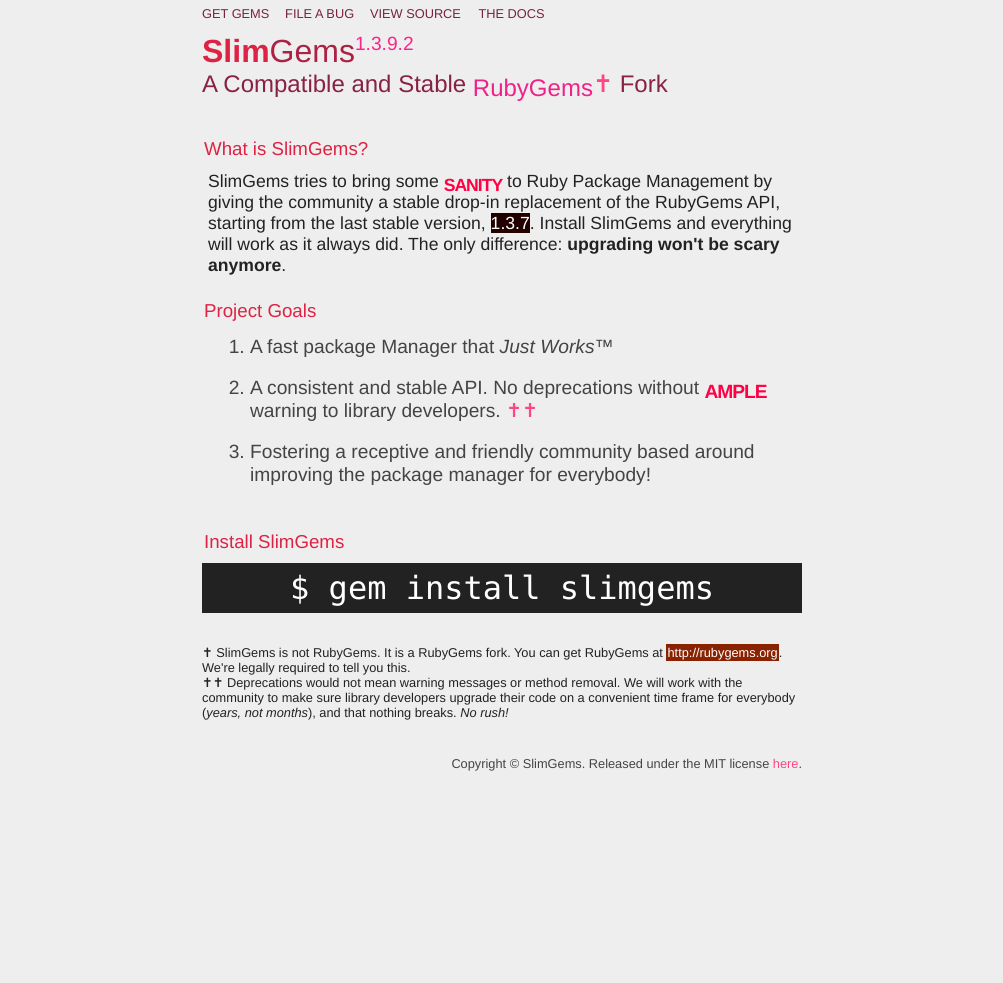
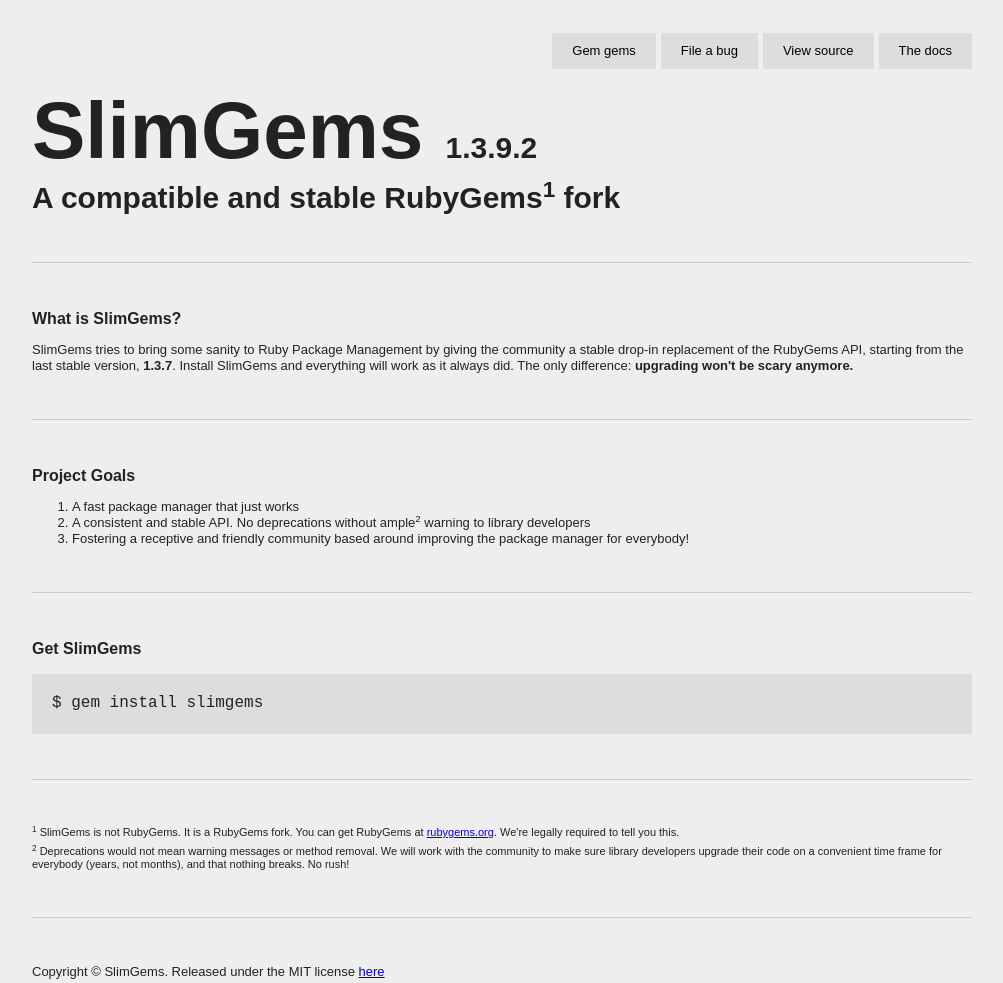
Before and after one commit to slimgems/slimgems.github.com, a plain HTML site: page index.html in a window 1280 px wide. Shown: the whole page, without its empty margins (138-1141 px from the left). Before the commit the page ends 800 px from the top, so only its background shows below. Drawn offline with Linux system fonts and the light colour scheme.

Commit message:
Fresh, clean, simple design proposal using clean markup and a modified stylesheet (extracted from HTML5 Boilerplate) to achieve cross-browser consistency.

```diff
--- /dev/null
+++ b/css/style.css
@@ -0,0 +1,242 @@
+/* ==|== normalize ==========================================================
+ *
+ * HTML5 ✰ Boilerplate
+ *
+ * What follows is the result of much research on cross-browser styling.
+ * Credit left inline and big thanks to Nicolas Gallagher, Jonathan Neal,
+ * Kroc Camen, and the H5BP dev community and team.
+ *
+ * Detailed information about this CSS: h5bp.com/css
+ */
+
+html, body, div, span, applet, object, iframe,
+h1, h2, h3, h4, h5, h6, p, blockquote, pre,
+a, abbr, acronym, address, big, cite, code,
+del, dfn, em, img, ins, kbd, q, s, samp,
+small, strike, strong, sub, sup, tt, var,
+b, u, i, center,
+dl, dt, dd, ol, ul, li,
+fieldset, form, label, legend,
+table, caption, tbody, tfoot, thead, tr, th, td,
+article, aside, canvas, details, embed,
+figure, figcaption, footer, header, hgroup,
+menu, nav, output, ruby, section, summary,
+time, mark, audio, video {
+  margin: 0;
+  padding: 0;
+  border: 0;
+  font-size: 100%;
+  font: inherit;
+  vertical-align: baseline;
+}
+
+article, aside, details, figcaption, figure, footer, header, hgroup, nav, section { display: block; }
+audio, canvas, video { display: inline-block; *display: inline; *zoom: 1; }
+audio:not([controls]) { display: none; }
+[hidden] { display: none; }
+
+html { font-size: 100%; overflow-y: scroll; -webkit-text-size-adjust: 100%; -ms-text-size-adjust: 100%; }
+
+body { margin: 0; font-size: 13px; line-height: 1.231; }
+
+body, button, input, select, textarea { font-family: sans-serif; color: #222; }
+
+::-moz-selection { background: #fe57a1; color: #fff; text-shadow: none; }
+::selection { background: #fe57a1; color: #fff; text-shadow: none; }
+
+a { color: #00e; }
+a:visited { color: #551a8b; }
+a:hover { color: #06e; }
+a:focus { outline: thin dotted; }
+
+a:hover, a:active { outline: 0; }
+
+abbr[title] { border-bottom: 1px dotted; }
+
+b, strong { font-weight: bold; }
+
+blockquote, q { quotes: none; }
+blockquote:before, blockquote:after,
+q:before, q:after { content: ''; content: none; }
+blockquote { margin: 1em 40px; }
+
+dfn { font-style: italic; }
+
+hr { display: block; height: 1px; border: 0; border-top: 1px solid #ccc; margin: 1em 0; padding: 0; }
+
+ins { background: #ff9; color: #000; text-decoration: none; }
+
+mark { background: #ff0; color: #000; font-style: italic; font-weight: bold; }
+
+pre, code, kbd, samp { font-family: monospace, monospace; _font-family: 'courier new', monospace; font-size: 1em; }
+
+pre { white-space: pre; white-space: pre-wrap; word-wrap: break-word; }
+
+q { quotes: none; }
+q:before, q:after { content: ""; content: none; }
+
+small { font-size: 85%; }
+
+sub, sup { font-size: 75%; line-height: 0; position: relative; vertical-align: baseline; }
+sup { top: -0.5em; }
+sub { bottom: -0.25em; }
+
+ul, ol { margin: 1em 0; padding: 0 0 0 40px; }
+dd { margin: 0 0 0 40px; }
+nav ul, nav ol { list-style: none; list-style-image: none; margin: 0; padding: 0; }
+
+img { border: 0; -ms-interpolation-mode: bicubic; vertical-align: middle; }
+
+svg:not(:root) { overflow: hidden; }
+
+figure { margin: 0; }
+
+form { margin: 0; }
+fieldset { border: 0; margin: 0; padding: 0; }
+
+label { cursor: pointer; }
+
+legend { border: 0; *margin-left: -7px; padding: 0; }
+
+button, input, select, textarea { font-size: 100%; margin: 0; vertical-align: baseline; *vertical-align: middle; }
+
+button, input { line-height: normal; *overflow: visible; }
+
+table button, table input { *overflow: auto; }
+
+button, input[type="button"], input[type="reset"], input[type="submit"] { cursor: pointer; -webkit-appearance: button; }
+
+input[type="checkbox"], input[type="radio"] { box-sizing: border-box; }
+input[type="search"] { -webkit-appearance: textfield; -moz-box-sizing: content-box; -webkit-box-sizing: content-box; box-sizing: content-box; }
+input[type="search"]::-webkit-search-decoration { -webkit-appearance: none; }
+
+button::-moz-focus-inner, input::-moz-focus-inner { border: 0; padding: 0; }
+
+textarea { overflow: auto; vertical-align: top; resize: vertical; }
+
+input:valid, textarea:valid {  }
+input:invalid, textarea:invalid { background-color: #f0dddd; }
+
+table { border-collapse: collapse; border-spacing: 0; }
+td { vertical-align: top; }
+
+/* ==|== primary styles =====================================================
+   Author: Mike Fulcher
+   ========================================================================== */
+
+html {
+  background: #eee;
+}
+
+body {
+  width: 940px;
+  margin: 0 auto;
+  padding: 20px 10px;
+}
+
+hr {
+  margin: 45px 0;
+}
+
+h1, h2, h3 {
+  font-weight: bold;
+}
+
+h1 {
+  font-size: 80px;
+}
+
+h1 span {
+  font-size: 30px;
+}
+
+h2 {
+  font-size: 30px;
+}
+
+h3 {
+  font-size: 16px;
+}
+
+h4 {
+  font-weight: normal;
+}
+
+h5 {
+  font-size: 11px;
+  font-weight: normal;
+}
+
+p, pre {
+  margin: 1em 0;
+}
+
+pre {
+  padding: 20px;
+  background: #ddd;
+  font-size: 16px;
+}
+
+ul li {
+  display: block;
+  float: right;
+}
+
+ul li a {
+  display: block;
+  padding: 10px 20px;
+  margin-left: 5px;
+  background: #ddd;
+  text-decoration: none;
+}
+
+ul li a:link,
+ul li a:visited,
+ul li a:hover,
+ul li a:active {
+  color: #000;
+}
+
+ul li a:hover {
+  background: #9999ff;
+  color: #fff;
+}
+
+/* ==|== non-semantic helper classes ========================================
+   Please define your styles before this section.
+   ========================================================================== */
+
+.ir { display: block; border: 0; text-indent: -999em; overflow: hidden; background-color: transparent; background-repeat: no-repeat; text-align: left; direction: ltr; }
+.ir br { display: none; }
+
+.hidden { display: none; visibility: hidden; }
+
+.visuallyhidden { border: 0; clip: rect(0 0 0 0); height: 1px; margin: -1px; overflow: hidden; padding: 0; position: absolute; width: 1px; }
+
+.visuallyhidden.focusable:active, .visuallyhidden.focusable:focus { clip: auto; height: auto; margin: 0; overflow: visible; position: static; width: auto; }
+
+.invisible { visibility: hidden; }
+
+.clearfix:before, .clearfix:after { content: ""; display: table; }
+.clearfix:after { clear: both; }
+.clearfix { zoom: 1; }
+
+/* ==|== print styles =======================================================
+   Print styles.
+   Inlined to avoid required HTTP connection: h5bp.com/r
+   ========================================================================== */
+
+@media print {
+  * { background: transparent !important; color: black !important; text-shadow: none !important; filter:none !important; -ms-filter: none !important; } /* Black prints faster: h5bp.com/s */
+  a, a:visited { text-decoration: underline; }
+  a[href]:after { content: " (" attr(href) ")"; }
+  abbr[title]:after { content: " (" attr(title) ")"; }
+  .ir a:after, a[href^="javascript:"]:after, a[href^="#"]:after { content: ""; }
+  pre, blockquote { border: 1px solid #999; page-break-inside: avoid; }
+  thead { display: table-header-group; }
+  tr, img { page-break-inside: avoid; }
+  img { max-width: 100% !important; }
+  @page { margin: 0.5cm; }
+  p, h2, h3 { orphans: 3; widows: 3; }
+  h2, h3 { page-break-after: avoid; }
+}
--- a/index.html
+++ b/index.html
@@ -1,79 +1,61 @@
-<!DOCTYPE html>
-<html>
+<!DOCTYPE html PUBLIC "-//W3C//DTD XHTML 1.0 Strict//EN" "http://www.w3.org/TR/xhtml1/DTD/xhtml1-strict.dtd">
+<html xmlns="http://www.w3.org/1999/xhtml" xml:lang="en" lang="en">
   <head>
-		<meta http-equiv="Content-type" content="text/html; charset=utf-8" />
-		<title>SlimGems: A Compatible &amp; Stable RubyGems Fork</title>
-		<style type="text/css" media="screen">
-			body { background: #eee; margin-top: 0; color: #222; font-family: Helvetica, "Myriad Pro", Arial, sans-serif; }
-			#content { width: 600px; margin: 6px auto; }
-			#content h1 { margin-bottom: 0; color: #d24; margin-top: 12px;  }
-			#content h1 sup { font-size: 0.6em; font-weight: normal; color: #f28; }
-			#content h1 .thin { font-weight: normal; color: #a24; }
-			#content h2 { margin-top: 0; margin-bottom: 40px; font-weight: normal; color: #824; }
-			#content h3 { font-weight: normal; color: #d24; padding: 2px; margin-bottom: 0; display: inline; }
-			#content p { font-size: 2em; padding: 6px; margin-top: 5px; }
-			#content p.whatis { font-size: 1.1em; }
-			#content p.install { background: #dc5; margin-bottom: 0; }
-			#content p.geminstall { font-family: Monaco, Consolas, monospace; margin-top: 10px; background: #222; color: #fff; text-align: center; }
-			.sanity { letter-spacing: -1px; color: #f04; font-weight: bold; position: relative; top: 4px; }
-			.reverse { color: #fff; background: #200; }
-			#content .goals { margin-top: 5px; font-size: 1.2em; color: #444; padding: 8px; line-height: 1.2em; }
-			#content .goals li { margin-bottom: 18px; margin-left: 40px; }
-			#logo { position: fixed; width: 200px; height: 200px; top: 20px; left: 20px; }
-			#notes { font-size: 0.8em; }
-			a { color: #e28; text-decoration: none; top: 4px; position: relative; }
-			a.normal { top: 0; color: #f48; }
-			a.normal:hover { top: 0; color: #f22; }
-			a:hover { color: #f28; background: #222; }
-			#info { font-size: 0.4em; padding: 0; }
-			#info p { color: #770; display: inline; margin-right: 14px; padding: 0; }
-			#info p .num { color: #f24; }
-			#info a { top: 0; color: #724 }
-			#info a:hover { top: 0; color: #f24 }
-			#notes a { color: #000; background: #820; top: 0; color: #fff; padding: 1px; }
-			#copyright { text-align: right; font-size: 0.8em; color: #444; }
-		</style>
+    <!-- boring meta content-types -->
+    <meta http-equiv="Content-Type" content="text/html; charset=utf-8" />
+    <meta http-equiv="Content-Style-Type" content="text/css" />
+    <meta http-equiv="Content-Script-Type" content="text/javascript" />
+
+    <!-- title (duh) -->
+    <title></title>
+
+    <!-- other meta bits -->
+    <meta name="description" content="">
+    <meta name="author" content="">
+
+    <!-- stylesheets -->
+    <link href="/css/style.css" type="text/css" rel="stylesheet" media="all" />
+
   </head>
   <body>
-		<div id="content">
-			<div id="info">
-				<p><a href="http://rubygems.org">GET GEMS</a></p>
-				<p class=""><a href="http://github.com/slimgems/slimgems/issues">FILE A BUG</a></p>
-				<p><a href="http://github.com/slimgems/slimgems">VIEW SOURCE</a>
-				<p><a href="/docs/frames.html">THE DOCS</a>
-				</p>
-			</div>
 
-			<h1>Slim<span class="thin">Gems</span><sup>1.3.9.2</sup></h1>
-			<h2>A Compatible and Stable <a href="http://rubygems.org">RubyGems</a><a class="normal" href="#notes">&#x271d;</a> Fork</h2>
+    <ul class="clearfix">
+      <li><a href="/docs/frames.html">The docs</a></li>
+      <li><a href="http://github.com/slimgems/slimgems">View source</a></li>
+      <li><a href="http://github.com/slimgems/slimgems/issues">File a bug</a></li>
+      <li><a href="http://rubygems.org/">Gem gems</a></li>
+    </ul>
+
+    <h1>SlimGems <span>1.3.9.2</span></h1>
+    <h2>A compatible and stable RubyGems<sup>1</sup> fork</h2>
+
+    <hr />
+
     <h3>What is SlimGems?</h3>
-			<p class="whatis">SlimGems tries to bring some <span class="sanity">SANITY</span> to Ruby Package Management by giving
-				the community a stable drop-in replacement of the RubyGems API, starting from the last stable version, <span class="reverse">1.3.7</span>.
-				Install SlimGems and everything will work as it always did. The only difference: <strong>upgrading won't be scary anymore</strong>.</p>
+    <p>SlimGems tries to bring some sanity to Ruby Package Management by giving the community a stable drop-in replacement of the RubyGems API, starting from the last stable version, <strong>1.3.7</strong>. Install SlimGems and everything will work as it always did. The only difference: <strong>upgrading won't be scary anymore.</strong></p>
+
+    <hr />
 
     <h3>Project Goals</h3>
-			<ol class="goals">
-				<li>A fast package Manager that <em>Just Works</em>&trade;</li>
-				<li>A consistent and stable API. No deprecations without <span class="sanity">AMPLE</span> warning to library developers. <a class="normal" href="#notes">&#x271d;&#x271d;</a></li>
+    <ol>
+      <li>A fast package manager that <em>just works</em></li>
+      <li>A consistent and stable API. No deprecations without ample<sup>2</sup> warning to library developers</li>
       <li>Fostering a receptive and friendly community based around improving the package manager for everybody!</li>
     </ol>
 
-			<h3>Install SlimGems</h3>
-			<div>
-			<p class="geminstall">$ gem install slimgems</p>
-			</div>
+    <hr />
 
-			<div id="notes">
-				&#x271d; SlimGems is not RubyGems. It is a RubyGems fork. You can get RubyGems at <a href="http://rubygems.org">http://rubygems.org</a>. We're legally required to tell you this.
-				<br/>
-				&#x271d;&#x271d; Deprecations would not mean warning messages or method removal. We will work with the community to make sure library developers
-				upgrade their code on a convenient time frame for everybody (<em>years, not months</em>), and that nothing breaks. <em>No rush!</em></div>
-			<br/>
-			<br/>
-			<div id="copyright">Copyright &copy; SlimGems. Released under the MIT license <a class="normal" href="http://github.com/slimgems/slimgems">here</a>.</div>
-			<br/>
+    <h3>Get SlimGems</h3>
+    <pre>$ gem install slimgems</pre>
 
-		</div>
+    <hr />
+
+    <h5 style="margin-bottom:5px;"><sup>1</sup> SlimGems is not RubyGems. It is a RubyGems fork. You can get RubyGems at <a href="http://rubygems.org" target="_blank">rubygems.org</a>. We're legally required to tell you this.</h5>
+    <h5><sup>2</sup> Deprecations would not mean warning messages or method removal. We will work with the community to make sure library developers upgrade their code on a convenient time frame for everybody (<em>years</em>, not months), and that nothing breaks. No rush!</h5>
+
+    <hr />
+
+    <h4>Copyright &copy; SlimGems. Released under the MIT license <a href="http://github.com/slimgems/slimgems" target="_blank">here</a></h4>
 
     <script src="//static.getclicky.com/js" type="text/javascript"></script>
     <script type="text/javascript">try{ clicky.init(66433528); }catch(e){}</script>
```
Also changed, not shown: images/bg.png (deleted), images/slimgems.png (deleted), images/slimgems2.png (deleted). Lines whose indentation alone changed are shown as unchanged.
